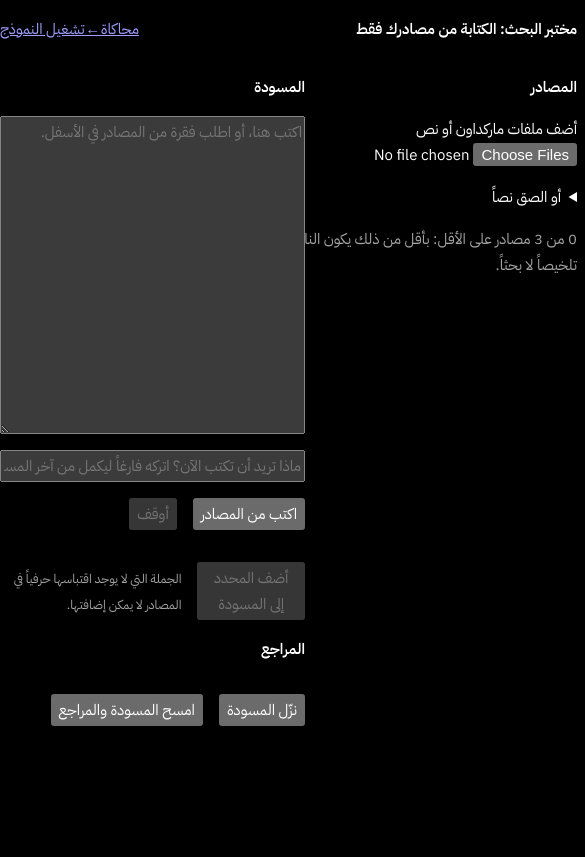
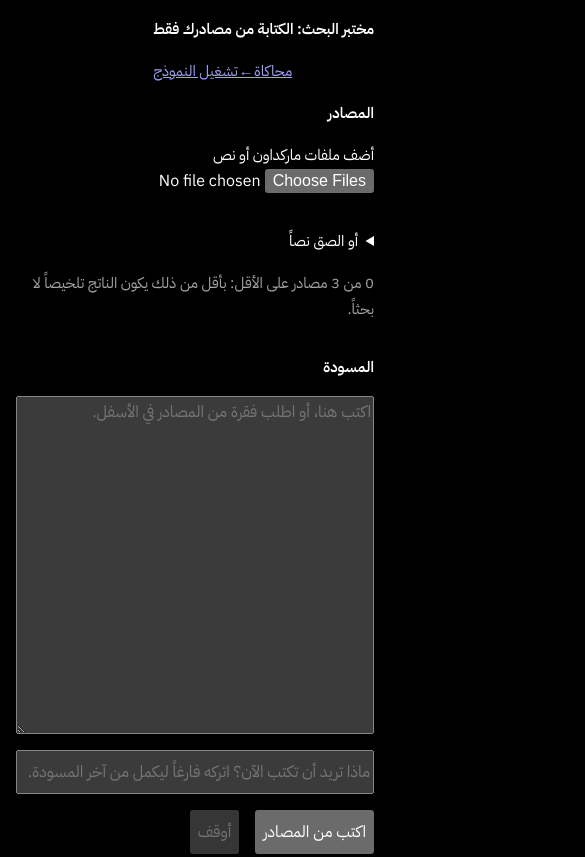
Before and after one commit to Talessai/Spaceship-arabic, a website built with Vite: page research/index.html in a window 390 px wide. Shown: the top 857 px of the page, 585 px wide, since content can reach past the window. Built offline with nearby package versions, Linux system fonts and the light colour scheme.

Commit message:
Lay the research page out for phones
Co-Authored-By: Claude Fable 5.2 <noreply@anthropic.com>
Claude-Session: https://claude.ai/code/session_01E6dxWFsEQUo167ACyBfPXX

```diff
--- a/research/index.html
+++ b/research/index.html
@@ -47,6 +47,11 @@
       details[open] {
         display: grid;
         gap: var(--gap);
+        min-inline-size: 0;
+      }
+      li,
+      blockquote {
+        overflow-wrap: anywhere;
       }
       button,
       input,
@@ -102,8 +107,37 @@
       }
       .actions {
         display: flex;
+        flex-wrap: wrap;
         gap: var(--gap);
         align-items: baseline;
+      }
+      /* On a phone the sources stack above the draft, and controls grow to a thumb's size. Text fields stay at 16px so iOS does not zoom on focus. */
+      @media (max-width: 720px) {
+        body {
+          grid-template-columns: minmax(0, 1fr);
+          gap: var(--gap);
+        }
+        header {
+          flex-direction: column;
+        }
+        button,
+        input,
+        textarea {
+          font-size: 16px;
+        }
+        button,
+        input:not([type="checkbox"]) {
+          min-block-size: 44px;
+          box-sizing: border-box;
+          max-inline-size: 100%;
+        }
+        input[type="checkbox"] {
+          inline-size: 24px;
+          block-size: 24px;
+        }
+        #draft {
+          min-block-size: 40vh;
+        }
       }
     </style>
   </head>
```
